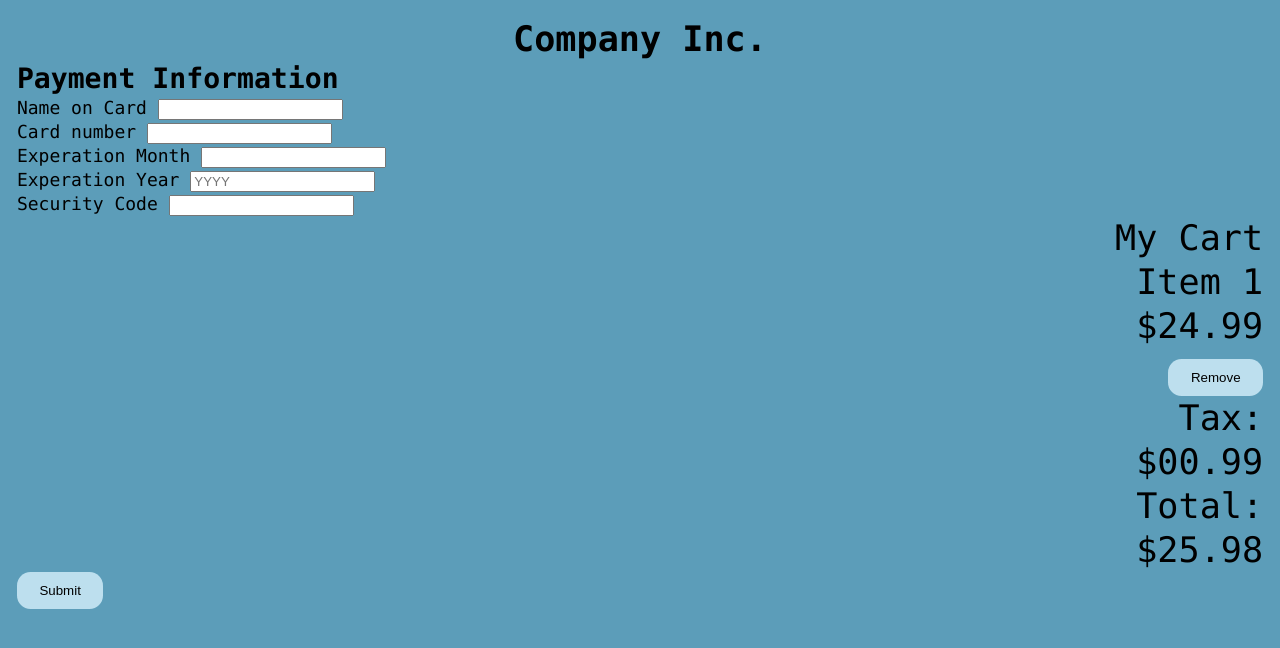
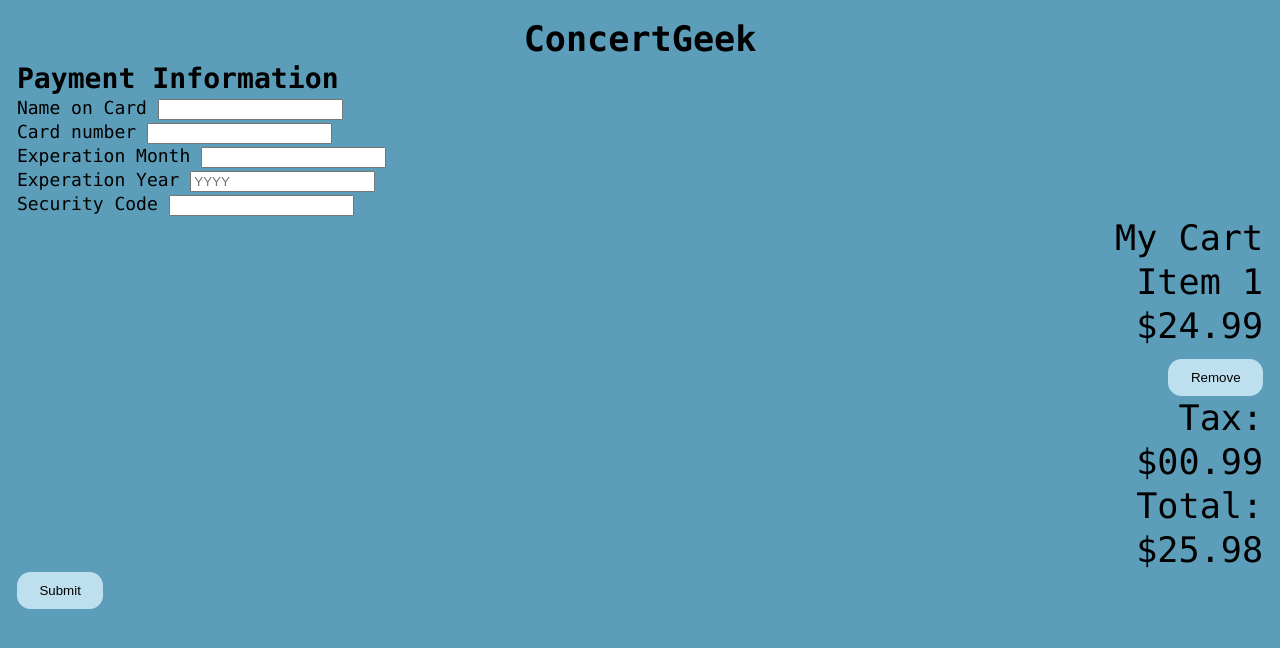
Before and after one commit to hci-Magnezing/Project2, a website: page billing/index.html in a window 1280 px wide. Drawn offline with Linux system fonts and the light colour scheme.

Commit message:
Update header to fit ticket-service theme

```diff
--- a/billing/index.html
+++ b/billing/index.html
@@ -8,7 +8,7 @@
 </head>
 <body>
   <header id="header">
-    <h1>Company Inc.</h1>
+    <h1>ConcertGeek</h1>
   </header>
 
   <main id="main">
```
